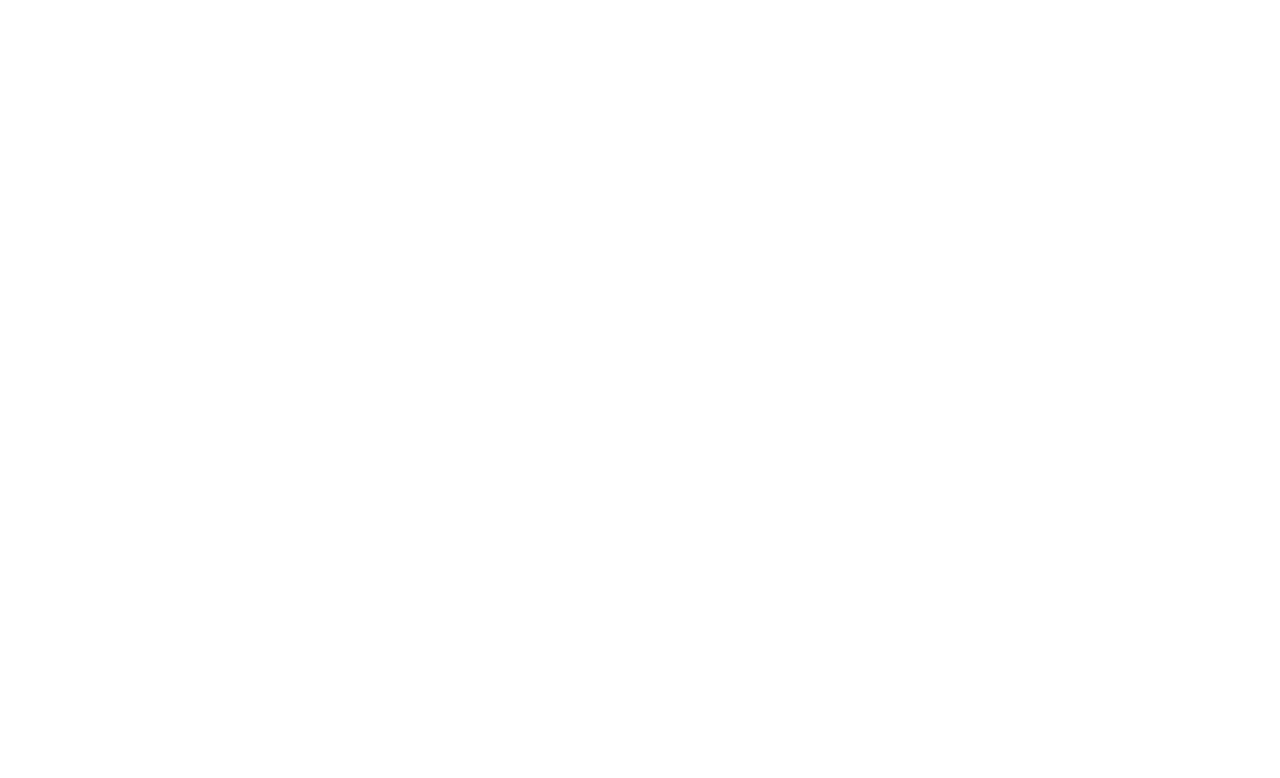
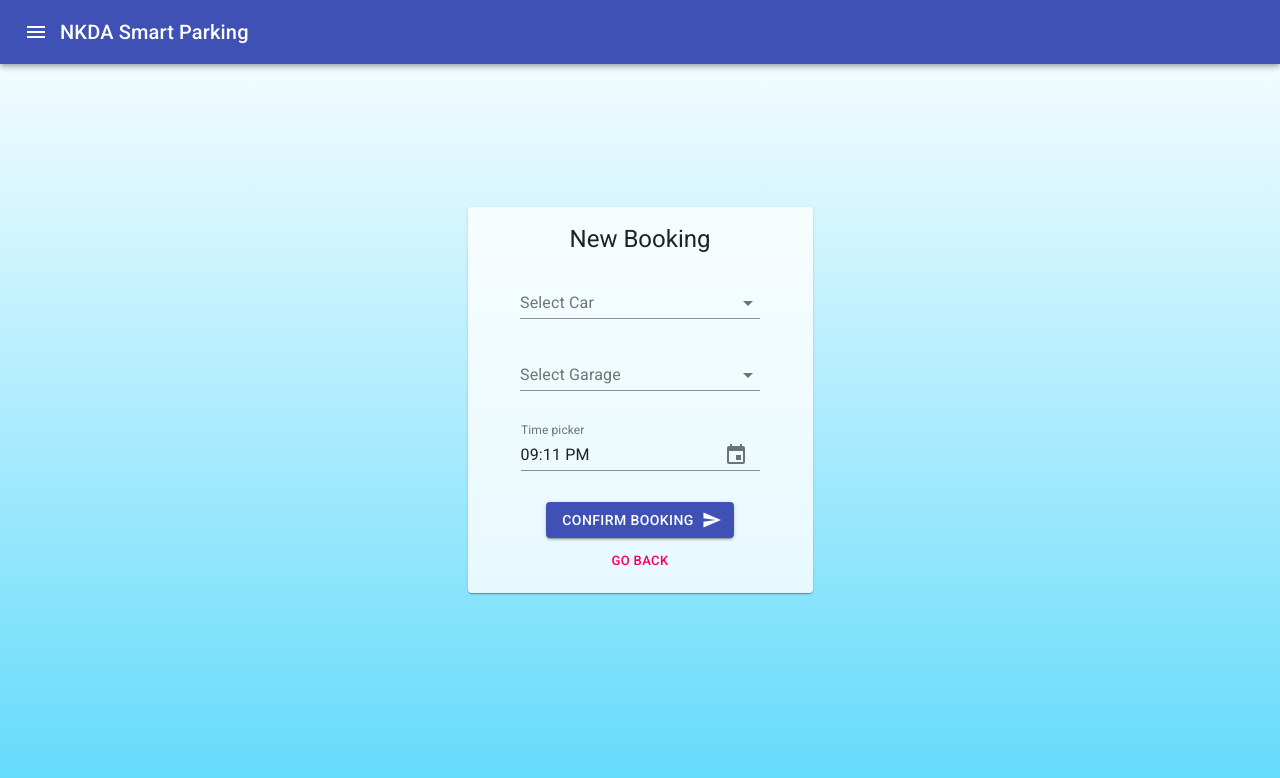
Before and after one commit to pramanikriju/nkda-smart-parking, a React (Create React App) app: page /booking in a window 1280 px wide. Shown: the top 778 px of the page. Built offline with nearby package versions, Linux system fonts and the light colour scheme.

Commit message:
new booking screen added

```diff
--- a/package.json
+++ b/package.json
@@ -3,12 +3,17 @@
   "version": "0.1.0",
   "private": true,
   "dependencies": {
+    "@date-io/date-fns": "^2.6.1",
+    "@date-io/moment": "1.x",
     "@material-ui/core": "^4.9.12",
     "@material-ui/icons": "^4.9.1",
+    "@material-ui/pickers": "^3.2.10",
     "@testing-library/jest-dom": "^4.2.4",
     "@testing-library/react": "^9.3.2",
     "@testing-library/user-event": "^7.1.2",
+    "date-fns": "^2.12.0",
     "leaflet": "^1.6.0",
+    "moment": "^2.24.0",
     "react": "^16.13.1",
     "react-dom": "^16.13.1",
     "react-leaflet": "^2.6.3",
--- /dev/null
+++ b/src/booking.js
@@ -0,0 +1,182 @@
+import React from "react";
+import { makeStyles } from "@material-ui/core/styles";
+import Paper from "@material-ui/core/Paper";
+import Grid from "@material-ui/core/Grid";
+import Card from "@material-ui/core/Card";
+import CardActionArea from "@material-ui/core/CardActionArea";
+import CardContent from "@material-ui/core/CardContent";
+import Button from "@material-ui/core/Button";
+import Typography from "@material-ui/core/Typography";
+import Icon from "@material-ui/core/Icon";
+import Appbar from "./appbar";
+import InputLabel from "@material-ui/core/InputLabel";
+import MenuItem from "@material-ui/core/MenuItem";
+import FormControl from "@material-ui/core/FormControl";
+import Select from "@material-ui/core/Select";
+import MomentUtils from "@date-io/moment";
+import {
+  MuiPickersUtilsProvider,
+  KeyboardTimePicker,
+} from "@material-ui/pickers";
+
+const useStyles = makeStyles((theme) => ({
+  root: {
+    flexGrow: 1,
+    height: "100vh",
+    background: "linear-gradient(to top, #61dafb, #ffffff)",
+    //backgroundImage: `url(${Image})`,
+    // backgroundSize: "cover",
+    // backgroundPosition: "center",
+  },
+  container: {
+    height: "100vh",
+  },
+  card: {
+    maxWidth: 345,
+    //left: "2rem",
+    zIndex: "1000",
+    minWidth: 345,
+    background: "rgb(255,255,255,0.8)",
+  },
+  password: {
+    maxWidth: "230px !important",
+    minWidth: "230px !important",
+  },
+  link: {
+    marginTop: 15,
+  },
+  formControl: {
+    margin: theme.spacing(1),
+    minWidth: 240,
+  },
+}));
+
+export default function Booking() {
+  const classes = useStyles();
+  const [car, setCar] = React.useState("");
+  const [garage, setGarage] = React.useState("");
+  const [selectedDate, setSelectedDate] = React.useState(
+    new Date("2014-08-18T21:11:54")
+  );
+
+  const handleChangeCar = (event) => {
+    setCar(event.target.value);
+  };
+  const handleChangeGarage = (event) => {
+    setGarage(event.target.value);
+  };
+
+  const handleDateChange = (date) => {
+    setSelectedDate(date);
+  };
+
+  return (
+    <div className={classes.root}>
+      <Appbar id="appbar" />
+
+      <Grid
+        className={classes.container}
+        container
+        direction="column"
+        justify="center"
+        alignItems="center"
+      >
+        <Grid item>
+          <MuiPickersUtilsProvider utils={MomentUtils}>
+            <Card className={classes.card}>
+              <CardActionArea>
+                <CardContent>
+                  <Grid
+                    container
+                    direction="column"
+                    justify="center"
+                    alignItems="center"
+                    spacing={1}
+                  >
+                    {/* <Grid item xs={12}>
+                    <img src={Logo} alt="logo" />
+                  </Grid> */}
+                    <Grid item xs={12}>
+                      <Typography variant="h5" component="h2">
+                        New Booking
+                      </Typography>
+                    </Grid>
+                    <Grid item xs={12}>
+                      <FormControl className={classes.formControl}>
+                        <InputLabel id="demo-simple-select-label">
+                          Select Car
+                        </InputLabel>
+                        <Select
+                          labelId="demo-simple-select-label"
+                          id="demo-simple-select"
+                          value={car}
+                          onChange={handleChangeCar}
+                        >
+                          <MenuItem value={10}>WB 23 AD 1354</MenuItem>
+                          <MenuItem value={20}>WB 56 DE 1312</MenuItem>
+                          <MenuItem value={30}>WB 46 DN 0208</MenuItem>
+                        </Select>
+                      </FormControl>
+                    </Grid>
+                    <Grid item xs={12}>
+                      <FormControl className={classes.formControl}>
+                        <InputLabel id="demo-simple-select-label">
+                          Select Garage
+                        </InputLabel>
+                        <Select
+                          labelId="demo-simple-select-label"
+                          id="demo-simple-select1"
+                          value={garage}
+                          onChange={handleChangeGarage}
+                        >
+                          <MenuItem value={10}>Axis Mall</MenuItem>
+                          <MenuItem value={20}>Newtown Area II</MenuItem>
+                          <MenuItem value={30}>Parking Lot 3</MenuItem>
+                        </Select>
+                      </FormControl>
+                    </Grid>
+
+                    <Grid item xs={12}>
+                      <KeyboardTimePicker
+                        margin="normal"
+                        id="time-picker"
+                        label="Time picker"
+                        value={selectedDate}
+                        onChange={handleDateChange}
+                        KeyboardButtonProps={{
+                          "aria-label": "change time",
+                        }}
+                      />
+                    </Grid>
+
+                    <Grid item xs={12}>
+                      <Button
+                        variant="contained"
+                        color="primary"
+                        className={classes.link}
+                        endIcon={<Icon>send</Icon>}
+                        href="/app"
+                      >
+                        Confirm Booking
+                      </Button>
+                    </Grid>
+                    <Grid item xs={12}>
+                      <Button
+                        size="small"
+                        color="secondary"
+                        href="/app"
+                        //className={classes.link}
+                      >
+                        Go back
+                      </Button>
+                    </Grid>
+                  </Grid>
+                </CardContent>
+              </CardActionArea>
+            </Card>
+          </MuiPickersUtilsProvider>
+        </Grid>
+      </Grid>
+    </div>
+  );
+}
--- a/src/card.js
+++ b/src/card.js
@@ -83,6 +83,7 @@
           color="primary"
           className={classes.fab}
           endIcon={<Icon>send</Icon>}
+          href="/booking"
         >
           Book now
         </Button>
--- a/src/index.js
+++ b/src/index.js
@@ -3,6 +3,7 @@
 import "./index.css";
 import App from "./App";
 import Login from "./login";
+import Booking from "./booking";
 import * as serviceWorker from "./serviceWorker";
 import { BrowserRouter as Router, Switch, Route, Link } from "react-router-dom";
 
@@ -10,9 +11,9 @@
   <React.StrictMode>
     <Router>
       <Switch>
-        {/* <Route path="/about">
-        <About />
-      </Route> */}
+        <Route path="/booking">
+          <Booking />
+        </Route>
         <Route path="/app">
           <App />
         </Route>
```
Also changed, not shown: 1 other file (tests, documents, lock files or other folders).
